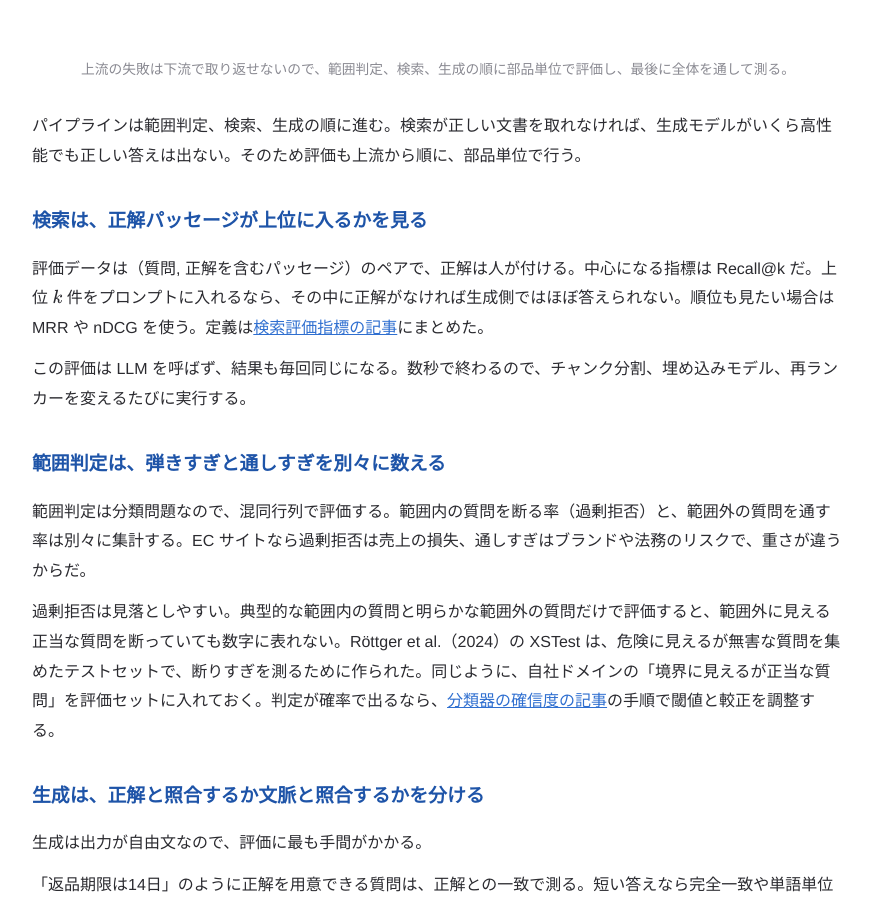
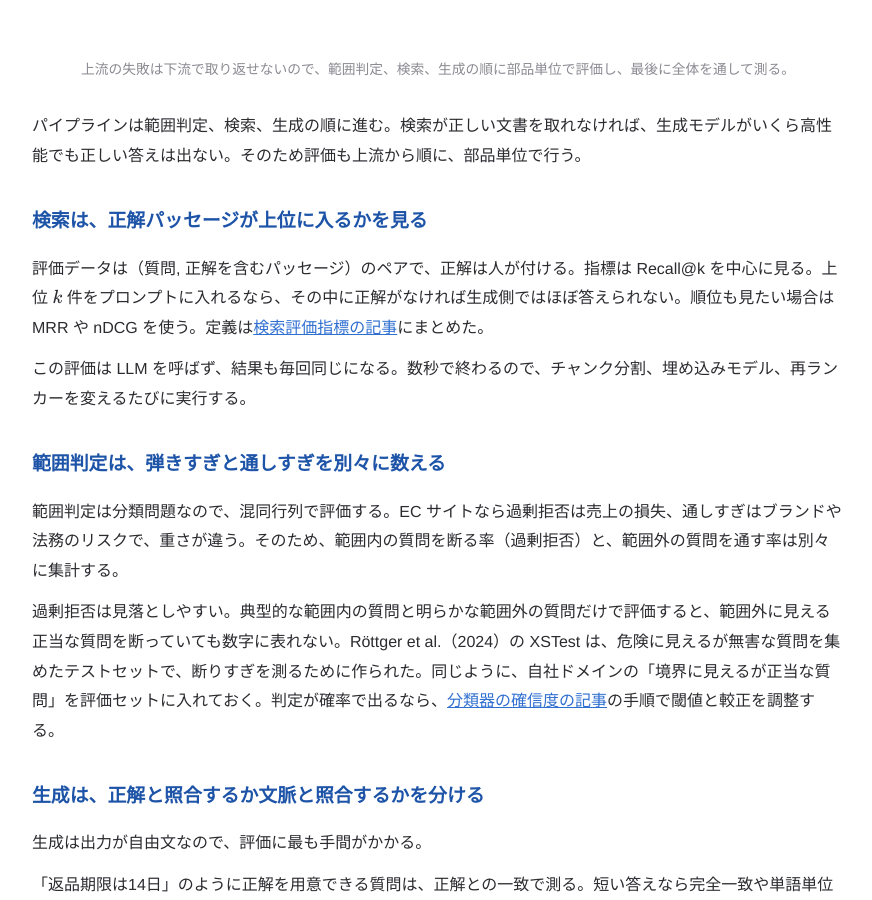
Before and after one commit to fffclaypool/blog, a Jekyll site: the page built from _posts/2026-09-26-chatbot-evaluation.md, in a window 1280 px wide and 900 px high, scrolled down 1437 px. Shown: the whole window, without its empty margins (202-1074 px from the left). Built offline with Jekyll 4.4.1, drawn with Linux system fonts in a browser that asks for light colours; some of the changed text lies outside the part shown.

Commit message:
Fix remaining sentence endings in JA chatbot evaluation article

```diff
--- a/_posts/2026-09-26-chatbot-evaluation.md
+++ b/_posts/2026-09-26-chatbot-evaluation.md
@@ -10,7 +10,7 @@ translation: /en/chatbot-evaluation/
 translation_label: "English"
 ---
 
-チャットボットの「精度」は1つの数字では表しにくい。検索が正しい文書を取れたか、回答がその文書に基づいているか、質問に答えきれているか、断るべき質問を断れたかは、別々の部品で起きる別々の失敗だからだ。平均して1つの値にすると、どこを直せばよいかが分からなくなる。
+チャットボットの「精度」は1つの数字では表しにくい。検索が正しい文書を取れたか、回答がその文書に基づいているか、質問に答えきれているか、断るべき質問を断れたかは、別々の部品で起きる別々の失敗にあたる。平均して1つの値にすると、どこを直せばよいかが分からなくなる。
 
 この記事では、部品ごと・失敗の種類ごとに、指標、評価データ、判定者を分けて測る方法を整理する。オフラインの評価セットで変更による劣化を検出し、オンラインでは実際の利用者の行動を見る。
 
@@ -35,13 +35,13 @@ translation_label: "English"
 
 ### 検索は、正解パッセージが上位に入るかを見る
 
-評価データは（質問, 正解を含むパッセージ）のペアで、正解は人が付ける。中心になる指標は Recall@k だ。上位 $$k$$ 件をプロンプトに入れるなら、その中に正解がなければ生成側ではほぼ答えられない。順位も見たい場合は MRR や nDCG を使う。定義は[検索評価指標の記事](/blog/ja/information-retrieval-metrics/)にまとめた。
+評価データは（質問, 正解を含むパッセージ）のペアで、正解は人が付ける。指標は Recall@k を中心に見る。上位 $$k$$ 件をプロンプトに入れるなら、その中に正解がなければ生成側ではほぼ答えられない。順位も見たい場合は MRR や nDCG を使う。定義は[検索評価指標の記事](/blog/ja/information-retrieval-metrics/)にまとめた。
 
 この評価は LLM を呼ばず、結果も毎回同じになる。数秒で終わるので、チャンク分割、埋め込みモデル、再ランカーを変えるたびに実行する。
 
 ### 範囲判定は、弾きすぎと通しすぎを別々に数える
 
-範囲判定は分類問題なので、混同行列で評価する。範囲内の質問を断る率（過剰拒否）と、範囲外の質問を通す率は別々に集計する。EC サイトなら過剰拒否は売上の損失、通しすぎはブランドや法務のリスクで、重さが違うからだ。
+範囲判定は分類問題なので、混同行列で評価する。EC サイトなら過剰拒否は売上の損失、通しすぎはブランドや法務のリスクで、重さが違う。そのため、範囲内の質問を断る率（過剰拒否）と、範囲外の質問を通す率は別々に集計する。
 
 過剰拒否は見落としやすい。典型的な範囲内の質問と明らかな範囲外の質問だけで評価すると、範囲外に見える正当な質問を断っていても数字に表れない。Röttger et al.（2024）の XSTest は、危険に見えるが無害な質問を集めたテストセットで、断りすぎを測るために作られた。同じように、自社ドメインの「境界に見えるが正当な質問」を評価セットに入れておく。判定が確率で出るなら、[分類器の確信度の記事](/blog/ja/classification-confidence/)の手順で閾値と較正を調整する。
 
@@ -66,7 +66,7 @@ RAGAS（Es et al., 2023）や FActScore（Min et al., 2023）がこの方式を
 
 有用性は、質問と回答のペアを見て、質問に答えているか、不足している情報はないかを判定する。RAGAS は回答から質問を逆に生成し、元の質問との類似度を answer relevance としている。実務では「この回答で利用者の用件は片付くか」という基準を rubric に書いて LLM に採点させるほうが、目的に合うことが多い。
 
-形式は機械的に確認する。JSON はスキーマ検証、長さは文字数、禁止表現は正規表現で調べれば、LLM に判定させるより確実だ。
+形式は機械的に確認する。JSON はスキーマ検証、長さは文字数、禁止表現は正規表現で調べれば、LLM に判定させるより確実に確認できる。
 
 ### 最後は通しで測る
 
```
